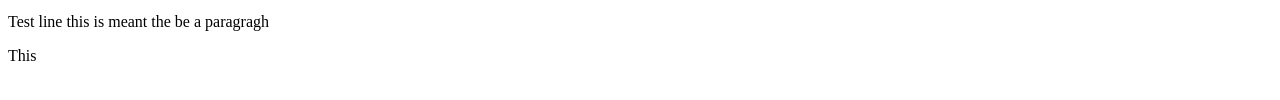
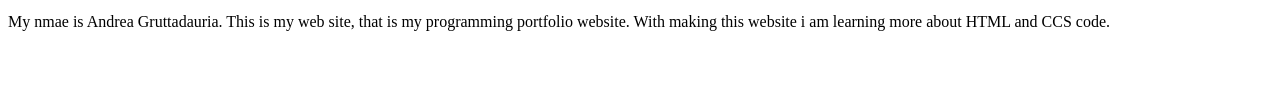
Before and after one commit to Agruttadauria/agruttadauria.github.io, a plain HTML site: page index.html in a window 1280 px wide. Shown: the part 604-704 px from the top of the page. Drawn offline with Linux system fonts and the light colour scheme.

Commit message:
Update index.html

```diff
--- a/index.html
+++ b/index.html
@@ -7,8 +7,6 @@
     <body>
     <img src="mybanner.jpg" Style="width:800";"Hight:600";>
 <h1> Welcome to my Programming Portfolio</h1>
-
-
         <a href="https://agruttadauria.github.io/home"> </a>
         <img src="home.png">
      </a>
@@ -18,7 +16,7 @@
          <a href="https://agruttadauria.github.io/javascripts">  <img src="Javascript.png">
     <input type="Java Scripts"/>
      </a>
-         <p> Test line this is meant the be a paragragh </p>
-        <p> This
+         <p> My nmae is Andrea Gruttadauria. This is my web site, that is my programming portfolio website. With making this website i am learning more about HTML and CCS code. </p>
+
     </body>
 </html>
```
